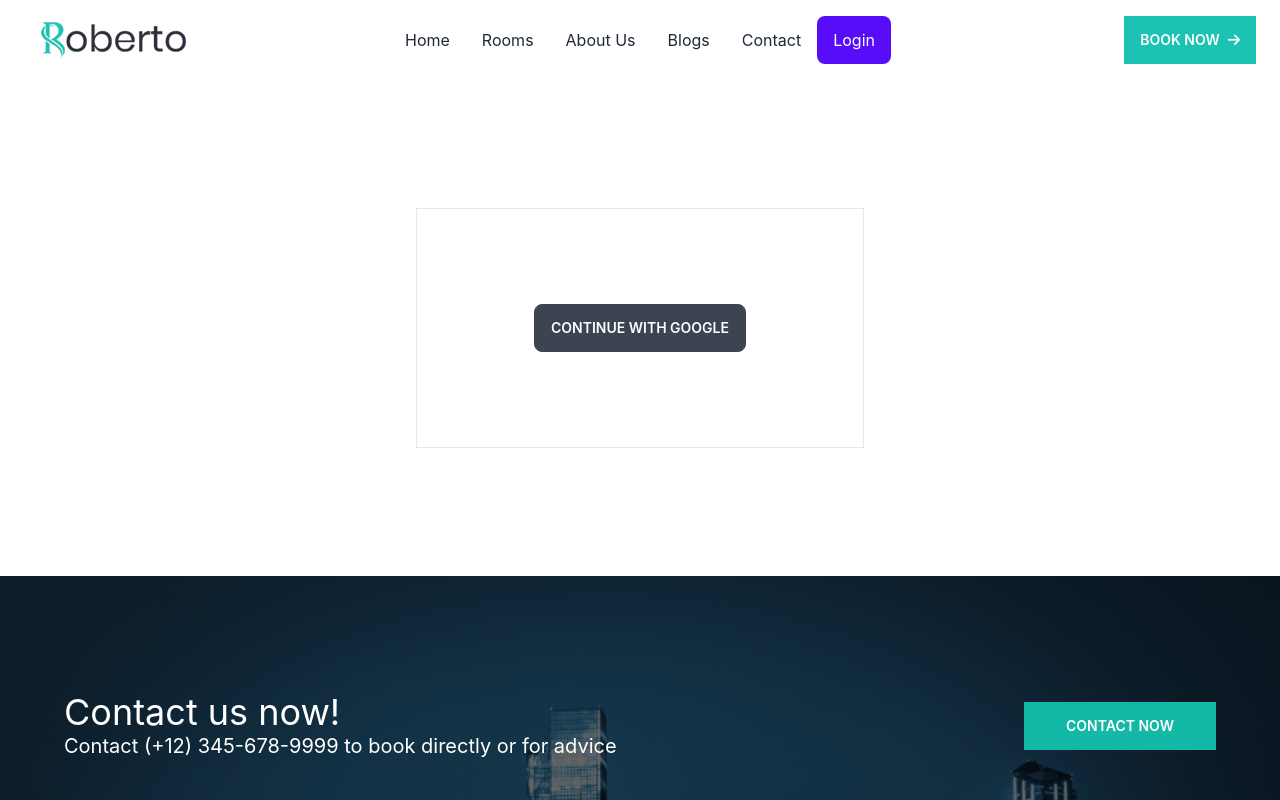
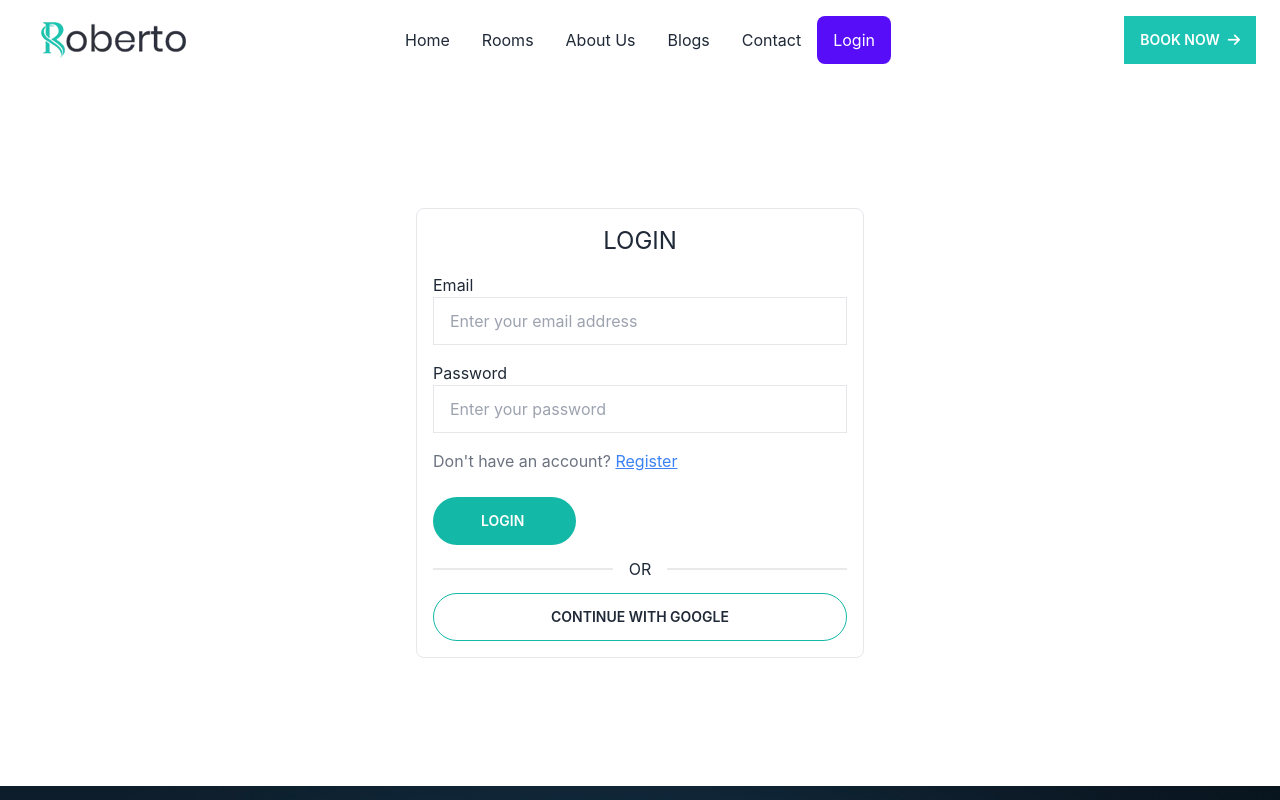
Before and after one commit to Amdadullah-Raihan/tourism-roberto-client, a React (Create React App) app: page /login in a window 1280 px wide. Shown: the top 800 px of the page. Built offline with nearby package versions, Linux system fonts and the light colour scheme; no server answers.

Commit message:
implemented login and sign up with email and password

```diff
--- a/src/App.js
+++ b/src/App.js
@@ -19,7 +19,8 @@ import Partners from './components/Partners/Partners';
 import ContactComponent from './components/Contact/ContactComponent';
 import SingleBlog from './components/Blogs/SingleBlog';
 import Login from './components/Login/Login';
-import SignUp from './components/SignUp/SignUp';
+import SignUp from './components/Login/SignUp';
+
 
 function App() {
   return (
@@ -34,7 +35,7 @@ function App() {
         <Route path='/blogs' element={<Blogs />} />
         <Route path='/contact' element={<Contact />} />
         <Route path='/login' element={<Login />} />
-        <Route path='/signUp' element={<SignUp />} />
+        <Route path='/signUp' element={<SignUp/>} />
 
 
 
--- a/src/components/Header/Header.js
+++ b/src/components/Header/Header.js
@@ -187,14 +187,14 @@ const Header = () => {
                 {
                     user.email && <div className="dropdown dropdown-end ">
 
-                        <label tabIndex={0} className="btn bg-white border-teal-500 w-12 h-12 ml-3 rounded-full">
+                        <label tabIndex={0} className="btn border-none p-0 bg-white ml-3 rounded-full">
                             <img src={user.photoURL} alt="user" className='rounded-full w-full' />
                         </label>
 
                         {/* profile dropdown  */}
 
                         <ul tabIndex={0} className="dropdown-content menu p-2 shadow rounded-box w-52 bg-slate-50  mt-5 ">
-                            <img src={user.photoURL} alt="profile" className='w-16 h-16 mx-auto p-12 border-2 rounded-full mb-2 border-teal-200' />
+                            <img src={user.photoURL} alt="user" className='rounded-full w-[60%] mx-auto border-teal-500 border-2 my-4' />
                             <h3>{user.displayName}</h3>
                             <hr className='my-4 ' />
                             <li className='hover:bg-teal-100'>
--- a/src/components/Login/Login.js
+++ b/src/components/Login/Login.js
@@ -1,18 +1,14 @@
 
 import { stringify } from 'postcss';
-import React from 'react'
-import { Navigate, useLocation, useNavigate } from 'react-router-dom';
+import React, { useState } from 'react'
+import { Link, Navigate, useLocation, useNavigate } from 'react-router-dom';
 import useFirebase from '../../hooks/useFirebase'
 
 const Login = () => {
 
-    const { user, handleGoogleSignIn, setUser } = useFirebase();
-    const location = useLocation();
-    const navigate = useNavigate();
-
-
-    const redirect_uri = location.state?.from.pathname || '/'
-    console.log(redirect_uri);
+    const { user, handleGoogleSignIn, setUser, errorMsg, setErrorMsg, logInUsingEmailPass } = useFirebase();
+    const [email, setEmail] = useState('');
+    const [password, setPassword] = useState('')
 
     const handleRedirect = () => {
         handleGoogleSignIn()
@@ -21,13 +17,39 @@ const Login = () => {
                 // navigate(redirect_uri)
             })
     }
+    //handle log in by email and password
+    const handleLogIn = (e) => {
+        e.preventDefault();
+        if (password.length < 6) {
+            setErrorMsg("Password must be at least 6 characters long!")
+            return;
+        }
+        logInUsingEmailPass(email, password)
+    }
 
     return (
         <div className='min-h-[31vh] w-full py-16'>
 
-            <div className='max-w-md mx-auto border my-16 flex items-center justify-center h-60 '>
+            <div className='max-w-md md:mx-auto border mx-6 md:my-16 flex flex-col items-center justify-center rounded-lg'>
+                <h1 className='mt-4 text-2xl uppercase'>Login</h1>
+                <form className='w-full p-4 text-start' onSubmit={e => handleLogIn(e)}>
+                    <label htmlFor="">Email</label>
+                    <input type="email" className='border w-full mb-4 h-12 px-4' placeholder='Enter your email address' onBlur={e => setEmail(e.target.value)} required /> <br />
 
-                <button onClick={handleRedirect} className="btn">Continue with Google</button>
+                    <label htmlFor="">Password</label>
+                    <input type="password" className='border w-full mb-4 h-12 px-4' placeholder='Enter your password' onBlur={e=> setPassword(e.target.value)} required/> <br />
+
+                    <p className='text-red-500'>{errorMsg}</p>
+                    <p className='text-gray-500'>Don't have an account? <Link className='text-blue-500 underline' to='/signUp'>Register</Link></p> <br />
+
+                    <input type="submit" value="Login " className='btn  px-12 rounded-full bg-teal-500 border-none' />
+
+                    <div className="divider ">OR</div>
+
+                    <input onClick={handleRedirect} type="button" className='btn btn-outline border-teal-500 rounded-full w-full' value="Continue with google" />
+
+                </form>
+
 
 
             </div>
--- /dev/null
+++ b/src/components/Login/SignUp.js
@@ -0,0 +1,61 @@
+
+import { stringify } from 'postcss';
+import React, { useState } from 'react'
+import { Link, Navigate, useLocation, useNavigate } from 'react-router-dom';
+import useFirebase from '../../hooks/useFirebase'
+
+const Login = () => {
+    const [email, setEmail] = useState('')
+    const [password, setPassword] = useState('')
+
+    const { user, handleGoogleSignIn, setUser, createUserUsingEmailPass, errorMsg, setErrorMsg } = useFirebase();
+
+    //handle log in
+    const handleRedirect = () => {
+        handleGoogleSignIn()
+            .then(result => {
+                setUser(result.user)
+            })
+    }
+    //create user
+    const handleCreateUser = e =>{
+        e.preventDefault()
+        if(password.length < 6){
+            setErrorMsg('Password must be at least 6 characters long')
+            return;
+        }
+        createUserUsingEmailPass(email, password)
+    }
+
+    return (
+        <div className='min-h-[31vh] w-full py-16'>
+
+            <div className='max-w-md md:mx-auto border mx-6 md:my-16 flex flex-col items-center justify-center rounded-lg'>
+                <h1 className='mt-4 text-2xl uppercase'>Sign Up</h1>
+                <form className='w-full p-4 text-start' onSubmit={handleCreateUser}>
+
+                    <label htmlFor="">Email</label>
+
+                    <input type="email" className='border w-full mb-4 h-12 px-4' placeholder='Enter your email address' required onBlur={(e)=>setEmail(e.target.value)} /> <br />
+
+                    <label htmlFor="">Password</label>
+
+                    <input type="password" className='border w-full mb-4 h-12 px-4' placeholder='Enter your password' onBlur={(e) => setPassword(e.target.value)} required/> <br />
+                    <p className='text-red-500 mb-4'>{errorMsg}</p>
+                    <p className='text-gray-500'>Already have an account? <Link className='text-blue-500 underline' to="/login">Login</Link></p> <br />
+
+                    <input type="submit" value="sign up " className='btn px-12 rounded-full bg-teal-500 border-none' />
+                    <div className="divider ">OR</div>
+                    <input onClick={handleRedirect} type="button" className='btn btn-outline border-teal-500 rounded-full w-full' value="Continue with google" />
+
+                </form>
+
+
+
+            </div>
+
+        </div>
+    )
+}
+
+export default Login
--- a/src/components/SignUp/SignUp.js
+++ /dev/null
@@ -1,9 +0,0 @@
-import React from 'react'
-
-const SignUp = () => {
-  return (
-    <div>SignUp</div>
-  )
-}
-
-export default SignUp
--- a/src/hooks/useFirebase.js
+++ b/src/hooks/useFirebase.js
@@ -1,6 +1,6 @@
 import React, { useEffect, useState } from 'react'
 
-import { getAuth, GoogleAuthProvider, onAuthStateChanged, signInWithPopup, signOut } from "firebase/auth";
+import { createUserWithEmailAndPassword, getAuth, GoogleAuthProvider, onAuthStateChanged, signInWithEmailAndPassword, signInWithPopup, signOut } from "firebase/auth";
 import initializeAuthentication from '../firebase/firebase.init';
 
 
@@ -13,7 +13,7 @@ const useFirebase = () => {
 
     const [user, setUser] = useState({});
     const [errorMsg, setErrorMsg] = useState('');
-    const [isLogged, setIsLogged] = useState(false);
+
 
 
 
@@ -30,7 +30,39 @@ const useFirebase = () => {
                 setUser({})
 
             }).catch((error) => {
+                // const errorCode = error.code;
+                const errorMessage = error.message;
+                setErrorMsg(errorMessage)
+                // ..
+            });
+    }
+    //create account using email and password
+    const createUserUsingEmailPass = (email, password) => {
+        createUserWithEmailAndPassword(auth, email, password)
+            .then(result => {
+                setUser(result.user)
+            })
+            .catch((error) => {
+                // const errorCode = error.code;
+                const errorMessage = error.message;
+                setErrorMsg(errorMessage)
+                // ..
+            });
+    }
+    //log in user by email and pass
+    const logInUsingEmailPass = (email, password) =>{
+        signInWithEmailAndPassword(auth, email, password)
+            .then((userCredential) => {
 
+                const user = userCredential.user;
+                setUser(user)
+                setErrorMsg('')
+
+            })
+            .catch((error) => {
+                // const errorCode = error.code;
+                const errorMessage = error.message;
+                setErrorMsg(errorMessage)
             });
     }
 
@@ -39,7 +71,6 @@ const useFirebase = () => {
         onAuthStateChanged(auth, (user) => {
             if (user) {
                 setUser(user)
-                setIsLogged(true)
 
             } else {
                 setUser({})
@@ -52,9 +83,11 @@ const useFirebase = () => {
         user,
         setUser,
         errorMsg,
+        setErrorMsg,
         handleGoogleSignIn,
         handleSignOut,
-        isLogged,
+        createUserUsingEmailPass,
+        logInUsingEmailPass
     }
 
 
```
